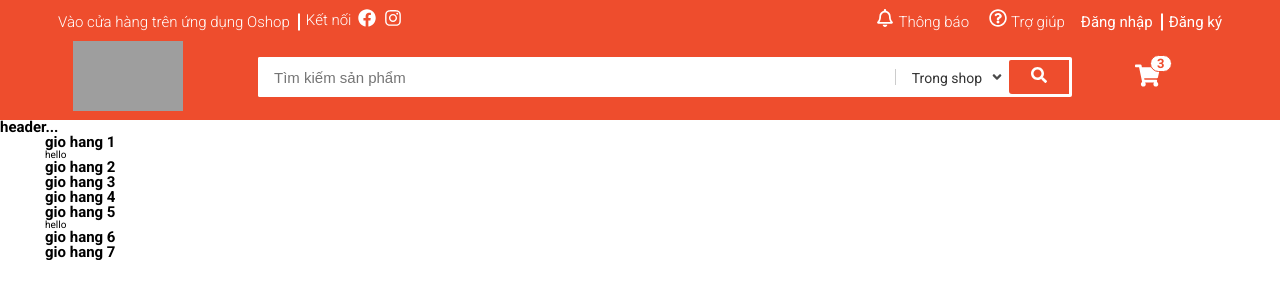
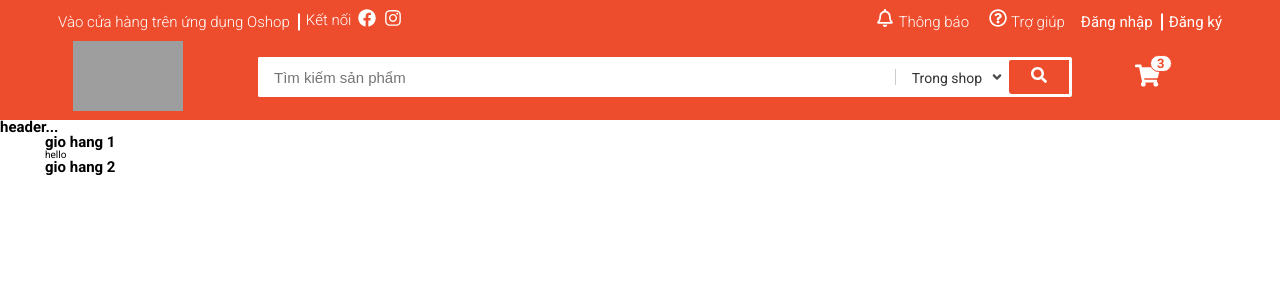
Before and after one commit to SyLoc/Eshop, a React (Create React App) app: page /cart in a window 1280 px wide. Shown: the top 300 px of the page. Built offline with nearby package versions, Linux system fonts and the light colour scheme; no server answers; grey boxes are pictures that could not be loaded.

Commit message:
add build

```diff
--- a/src/page/Cart.js
+++ b/src/page/Cart.js
@@ -10,11 +10,7 @@ const Cart2 = () =>{
         <div className='container-abc'>
           <h1>gio hang 1</h1><span>hello</span>
           <h1>gio hang 2</h1>
-          <h1>gio hang 3</h1>
-          <h1>gio hang 4</h1>
-          <h1>gio hang 5</h1><span>hello</span>
-          <h1>gio hang 6</h1>
-          <h1>gio hang 7</h1>
+
         </div>
       </div>
     </section>
```
